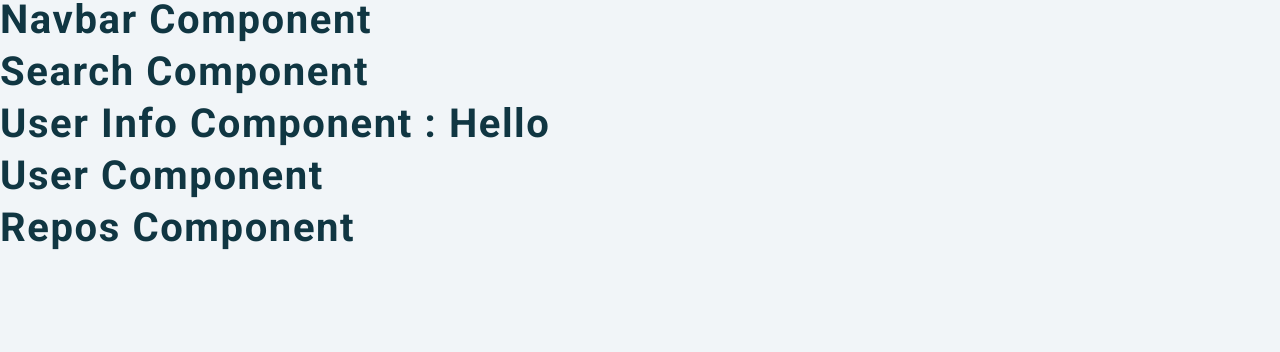
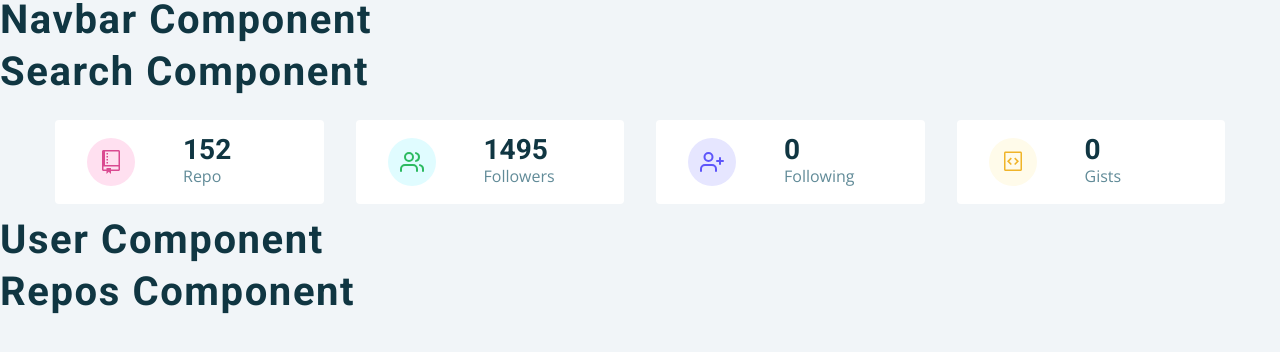
Before and after one commit to Kennethz374/SearchGitHubUsersStats, a React (Create React App) app: page / in a window 1280 px wide. Shown: the top 352 px of the page. Built offline with nearby package versions, Linux system fonts and the light colour scheme.

Commit message:
display github user info

```diff
--- a/src/components/Info.js
+++ b/src/components/Info.js
@@ -5,8 +5,61 @@
 import { FiUsers, FiUserPlus } from "react-icons/fi";
 
 const UserInfo = () => {
-	const data = useGlobalContext();
-	return <h2>user info component : {data}</h2>;
+	const { githubUser } = useGlobalContext();
+	const { public_repos, followers, following, public_gists } = githubUser;
+	console.log(followers);
+
+	const items = [
+		{
+			id: 1,
+			icon: <GoRepo className="icon" />,
+			label: "repo",
+			value: public_repos,
+			color: "pink",
+		},
+		{
+			id: 2,
+			icon: <FiUsers className="icon" />,
+			label: "followers",
+			value: followers,
+			color: "green",
+		},
+		{
+			id: 3,
+			icon: <FiUserPlus className="icon" />,
+			label: "following",
+			value: following,
+			color: "purple",
+		},
+		{
+			id: 4,
+			icon: <GoGist className="icon" />,
+			label: "gists",
+			value: public_gists,
+			color: "yellow",
+		},
+	];
+	return (
+		<section className="section">
+			<Wrapper className="section-center">
+				{items.map((item) => {
+					return <Item key={item.id} {...item} />;
+				})}
+			</Wrapper>
+		</section>
+	);
+};
+
+const Item = ({ icon, label, value, color }) => {
+	return (
+		<article className="item">
+			<span className={color}> {icon}</span>
+			<div>
+				<h3>{value}</h3>
+				<p>{label}</p>
+			</div>
+		</article>
+	);
 };
 
 const Wrapper = styled.section`
--- a/src/context/context.js
+++ b/src/context/context.js
@@ -10,8 +10,14 @@
 // Provider, Consumer - GithubContext.Provider
 
 const GithubProvider = ({ children }) => {
+	const [githubUser, setGithubUser] = useState(mockUser);
+	const [repos, setRepos] = useState(mockRepos);
+	const [followers, setFollowers] = useState(mockFollowers);
+
 	return (
-		<GithubContext.Provider value={"hello"}>{children}</GithubContext.Provider>
+		<GithubContext.Provider value={{ githubUser, repos, followers }}>
+			{children}
+		</GithubContext.Provider>
 	);
 };
 
```
